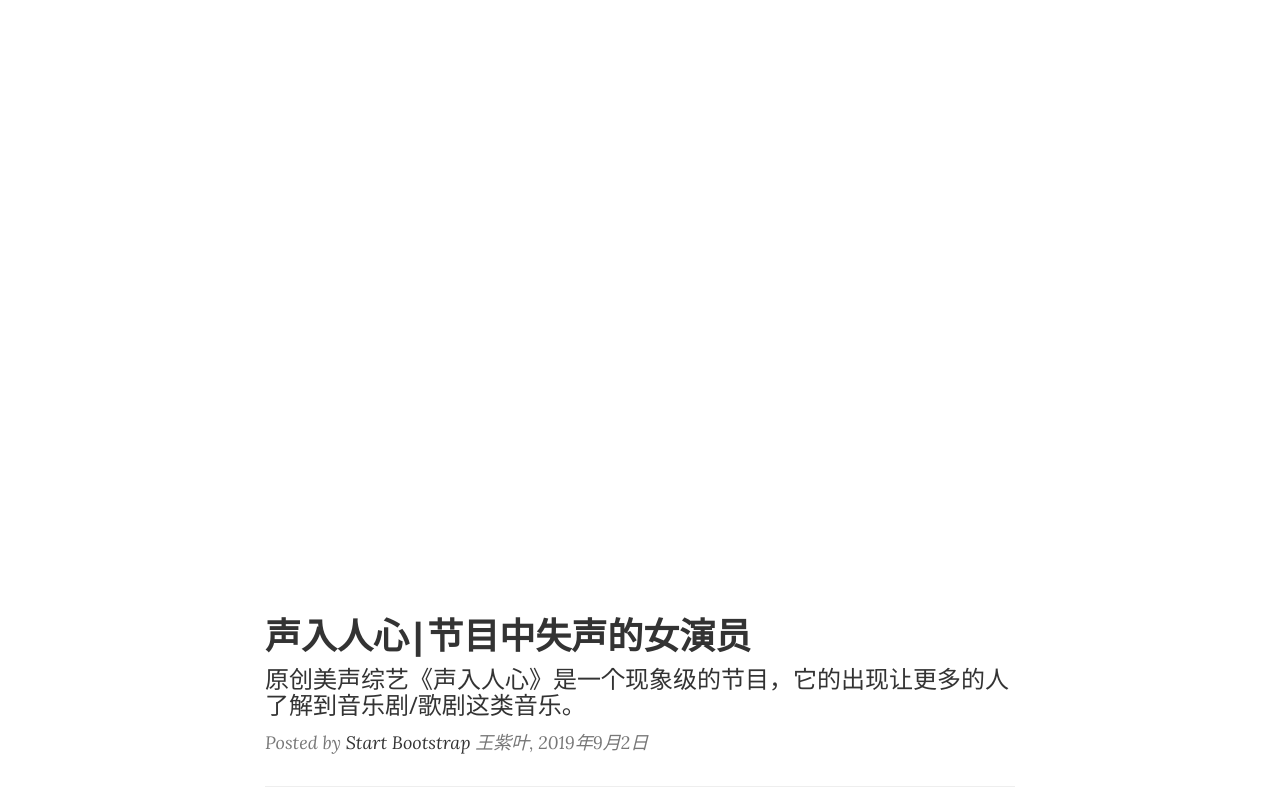
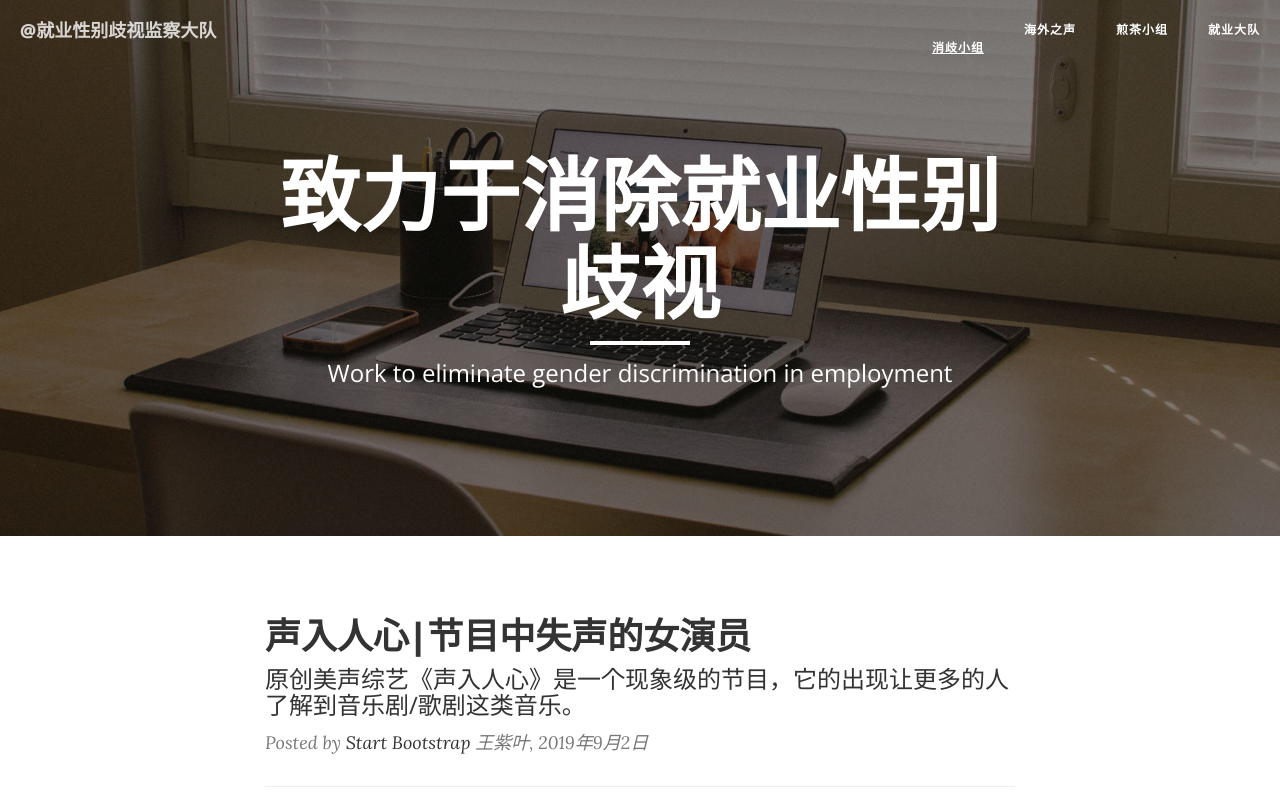
Before and after one commit to zmx0908/GirlsCodingDayDemo, a website: page index.html in a window 1280 px wide. Shown: the top 800 px of the page. Drawn offline with nearby package versions, Linux system fonts and the light colour scheme.

Commit message:
Update index.html

```diff
--- a/index.html
+++ b/index.html
@@ -69,7 +69,7 @@
 
     <!-- Page Header -->
     <!-- Set your background image for this header on the line below. -->
-    <header class="intro-header" style="background-image: url('index.html')">
+    <header class="intro-header" style="background-image: url('img/home-bg.jpg')">
         <div class="container">
             <div class="row">
                 <div class="col-lg-8 col-lg-offset-2 col-md-10 col-md-offset-1">
```
